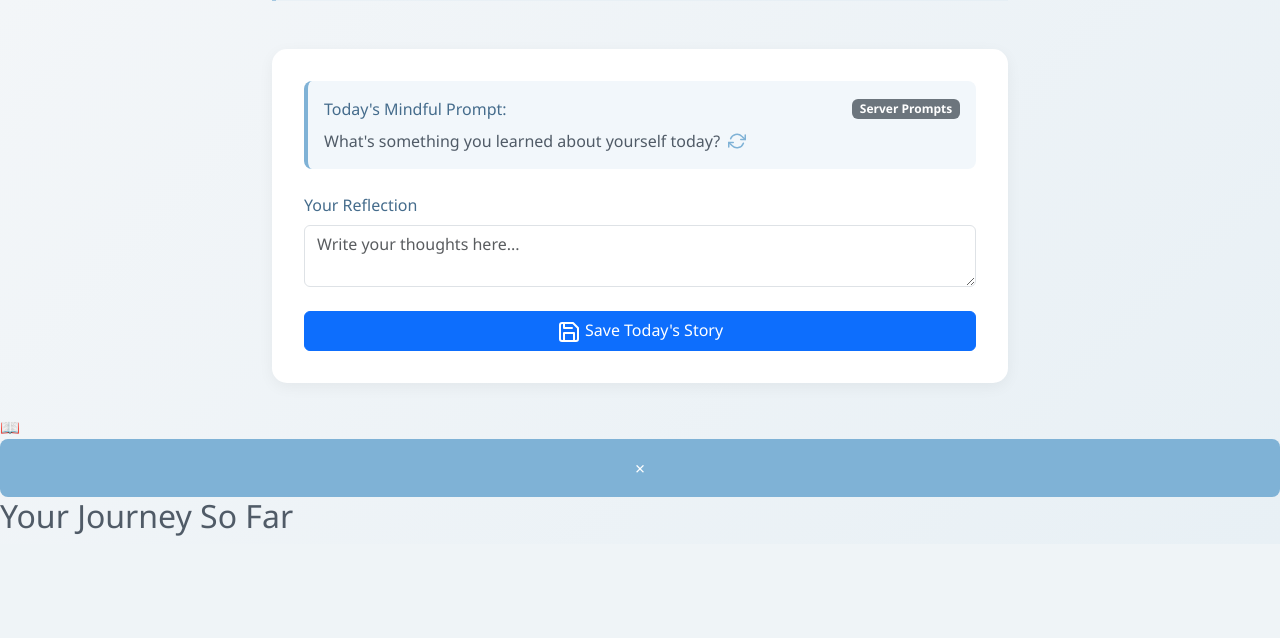
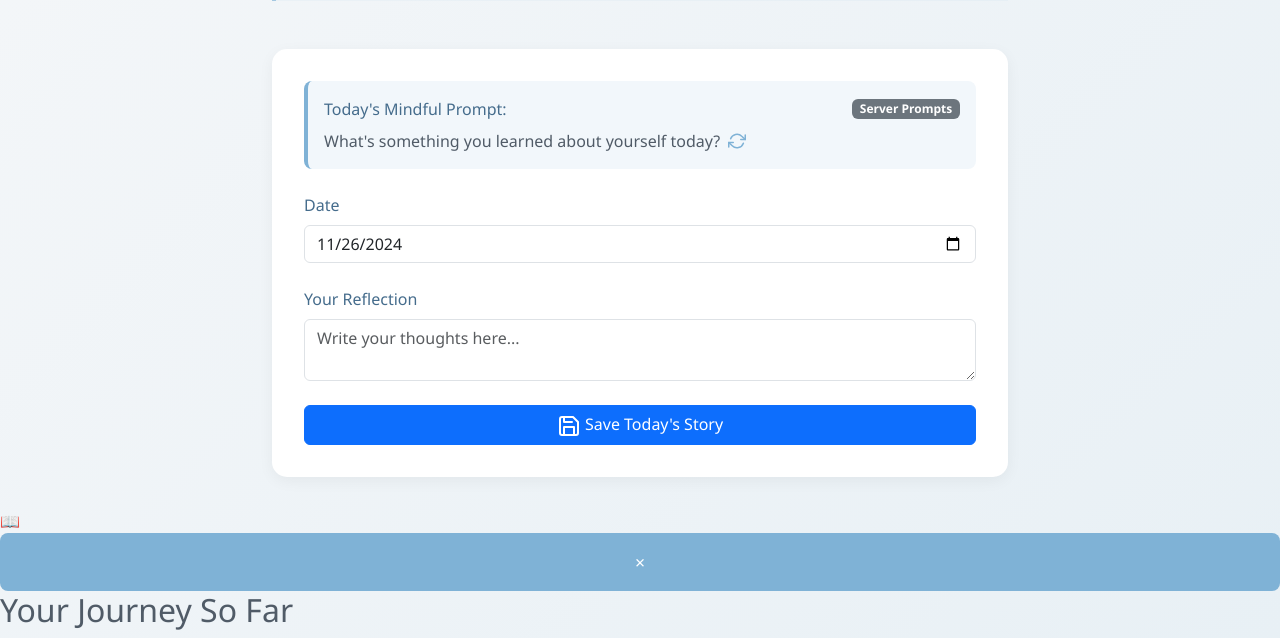
Before and after one commit to sheia/everydayecho, a Flask app: page / in a window 1280 px wide. Shown: the part 331-969 px from the top of the page. Before the commit the page ends 867 px from the top, so only its background shows below. Run offline with Flask 3, Linux system fonts and the light colour scheme; some libraries are stand-ins or nearby versions.

Commit message:
Agent query: Please verify the following: 1. Is there a date field visible between the prompt and journal content sections? 2. Does the date field default to today's date? 3. Is all mood tracking functionality completely removed? 4. Can you successfully create a journal entry with the date field?

```diff
--- a/app.py
+++ b/app.py
@@ -32,6 +32,7 @@ def save_entry():
     try:
         content = request.form.get('content')
         prompt = request.form.get('prompt')
+        entry_date = request.form.get('date')
         if not content or not prompt:
             flash('Please provide both content and prompt', 'error')
             return redirect(url_for('index'))
@@ -39,7 +40,7 @@ def save_entry():
         entry = models.JournalEntry(
             content=content,
             prompt=prompt,
-            created_at=datetime.utcnow()
+            created_at=datetime.strptime(entry_date, '%Y-%m-%d') if entry_date else datetime.utcnow()
         )
         db.session.add(entry)
         db.session.commit()
--- a/static/js/journal.js
+++ b/static/js/journal.js
@@ -4,6 +4,9 @@ document.addEventListener('DOMContentLoaded', function() {
     const journalForm = document.getElementById('journal-form');
     const promptInput = document.getElementById('prompt-input');
     const savedNotification = document.getElementById('savedNotification');
+
+    // Set default date to today
+    document.getElementById('entry-date').valueAsDate = new Date();
 
 
     async function generatePrompt() {
--- a/templates/index.html
+++ b/templates/index.html
@@ -24,7 +24,12 @@
                     <i data-feather="refresh-cw" id="new-prompt-btn" class="refresh-icon" style="cursor: pointer; width: 18px; height: 18px;"></i>
                 </div>
             </div>
-            </div>
+        </div>
+
+        <div class="form-group">
+            <label for="entry-date">Date</label>
+            <input type="date" class="form-control" id="entry-date" name="date" required>
+        </div>
 
         <div class="form-group">
             <label for="journal-content">Your Reflection</label>
```
